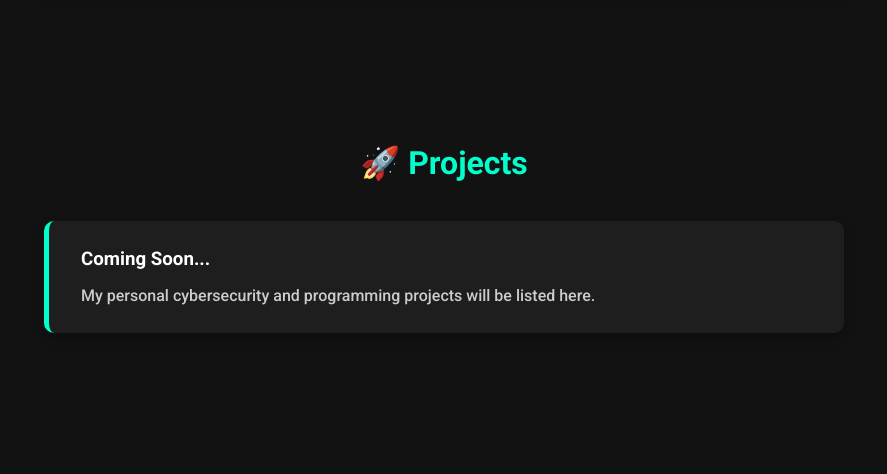
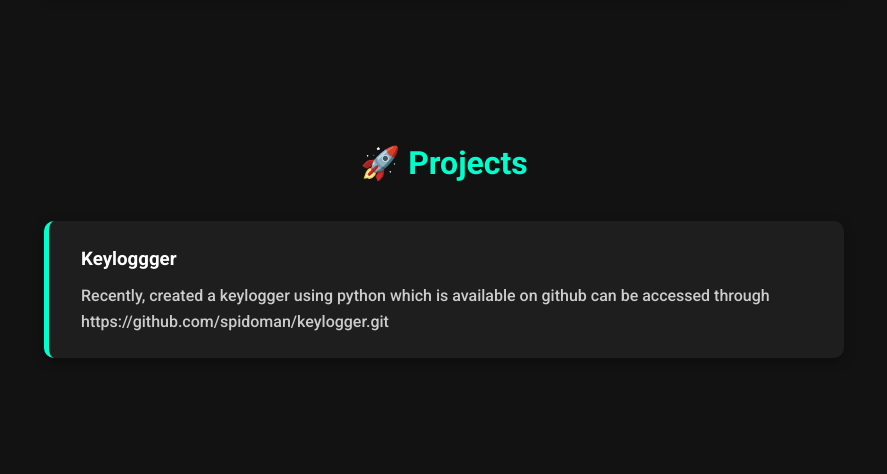
Before and after one commit to Spydomain/SKill-portfolio, a plain HTML site: page index.html in a window 1280 px wide. Shown: the part 1512-1986 px from the top of the page, without its empty margins (196-1083 px from the left). Drawn offline with Linux system fonts and the light colour scheme.

Commit message:
Update index.html

```diff
--- a/index.html
+++ b/index.html
@@ -64,8 +64,8 @@
   <section class="section" id="projects">
     <h2>🚀 Projects</h2>
     <div class="card">
-      <h3>Coming Soon...</h3>
-      <p>My personal cybersecurity and programming projects will be listed here.</p>
+      <h3>Keyloggger</h3>
+      <p>Recently, created a keylogger using python which is available on github can be accessed through https://github.com/spidoman/keylogger.git</p>
     </div>
   </section>
 
```
